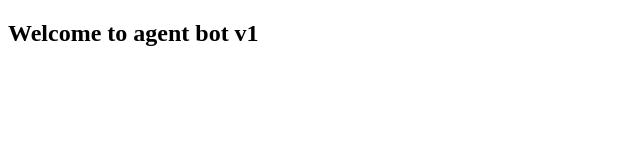
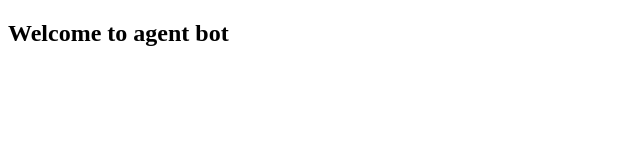
Before and after one commit to Swetha-sns/salesforce-agent-test, a plain HTML site: page index.html in a window 1280 px wide. Shown: the full height of the page, 0-640 px from the left. Drawn offline with nearby package versions, Linux system fonts and the light colour scheme.

```diff
--- a/index.html
+++ b/index.html
@@ -4,7 +4,7 @@
   <title>Salesforce Chat</title>
 </head>
 <body>
-	<h2>Welcome to agent bot v1</h2>
+	<h2>Welcome to agent bot </h2>
 <script type='text/javascript'>
 	function initEmbeddedMessaging() {
 		try {
```
